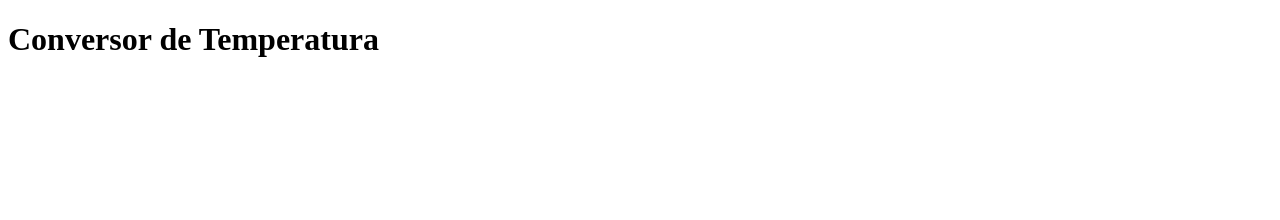
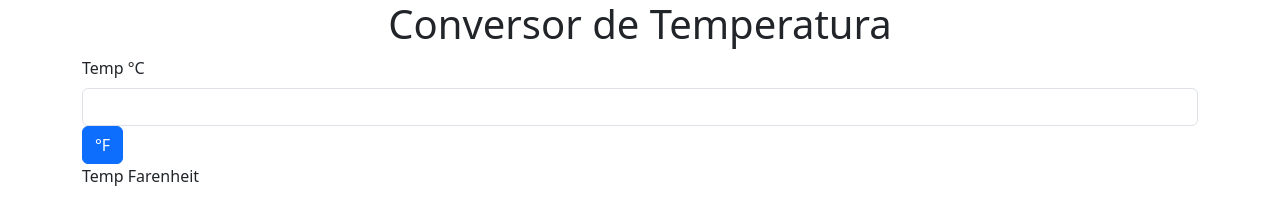
Before and after one commit to Caiquelino/temp_conversor_fs25, a plain HTML site: page index.html in a window 1280 px wide. Drawn offline with nearby package versions, Linux system fonts and the light colour scheme.

Commit message:
Comitando html e bootstrap

```diff
--- a/index.html
+++ b/index.html
@@ -4,8 +4,10 @@
     <meta charset="UTF-8">
     <meta name="viewport" content="width=device-width, initial-scale=1.0">
     <title>Document</title>
+    <link href="https://cdn.jsdelivr.net/npm/bootstrap@5.3.6/dist/css/bootstrap.min.css" rel="stylesheet" integrity="sha384-4Q6Gf2aSP4eDXB8Miphtr37CMZZQ5oXLH2yaXMJ2w8e2ZtHTl7GptT4jmndRuHDT" crossorigin="anonymous">
 </head>
 <body>
+  <script src="https://cdn.jsdelivr.net/npm/bootstrap@5.3.3/dist/js/bootstrap.bundle.min.js" integrity="sha384-YvpcrYf0tY3lHB60NNkmXc5s9fDVZLESaAA55NDzOxhy9GkcIdslK1eN7N6jIeHz" crossorigin="anonymous"></script>
     <!doctype html>
 <html lang="en">
   <head>
@@ -14,7 +16,23 @@
     <title>Bootstrap demo</title>
   </head>
   <body>
-    <h1>Conversor de Temperatura</h1>
+    <h1 class="text-center">Conversor de Temperatura</h1>
+    <div class="container">
+
+      <div>
+        <label class='form-label'for="tempC">Temp °C</label>
+        <input class='form-control' type="number" id="tempC">
+      </div>
+      <div>
+        <button class="btn btn-primary" onclick="converter()">°F</button>
+      </div>
+      <div class="resultado">
+      <span id="resultado">Temp Farenheit</span>
+      </div>
+    </div>
+
+
+   <script src="/script.js"></script>
   </body>
 </html>
 </body>
--- a/script.js
+++ b/script.js
@@ -1,6 +1,17 @@
 function converterCtoF(tempC) {
     const tempF = (tempC*9/5) + 32
     console.log(`Temperatura = ${tempF} F`);
+    return tempF
 }
 
-converterCtoF(30)
+function converter(){
+    console.log('Ei Clicou!')
+    let tempC = document.getElementById('tempC').value
+    console.log(`Temp °C: ${tempC}`);
+
+    /*Chamando a Função que converte de C para F */
+    const resultado = converterCtoF(tempC)
+
+    document.getElementById('resultado').innerHTML = resultado
+
+}
```
